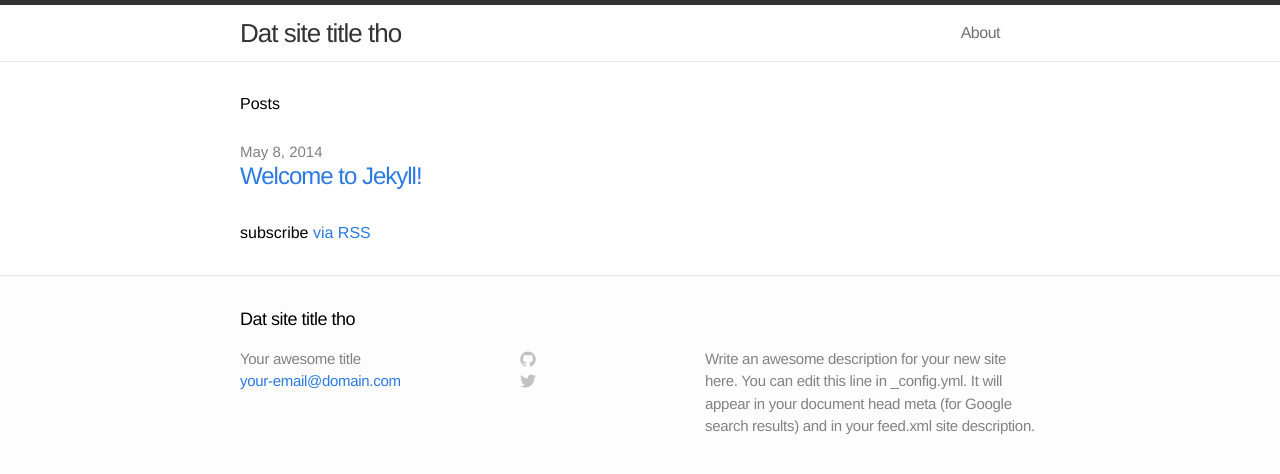
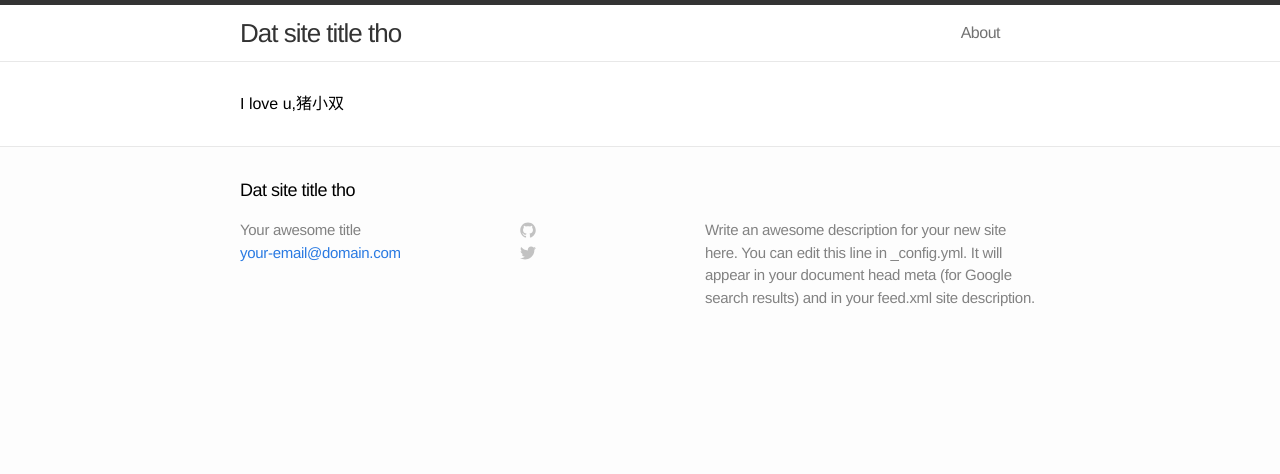
Before and after one commit to upupxjg/upupxjg.github.io, a Jekyll site: the page built from index.html, in a window 1280 px wide. Shown: the top 474 px of the page. Built offline with Jekyll 4.4.1, drawn with Linux system fonts in a browser that asks for light colours.

Commit message:
test mod

```diff
--- a/index.html
+++ b/index.html
@@ -2,19 +2,4 @@
 layout: default
 ---
 
-<div class="home">
-
-  <h1>Posts</h1>
-
-  <ul class="posts">
-    {% for post in site.posts %}
-      <li>
-        <span class="post-date">{{ post.date | date: "%b %-d, %Y" }}</span>
-        <a class="post-link" href="{{ post.url | prepend: site.baseurl }}">{{ post.title }}</a>
-      </li>
-    {% endfor %}
-  </ul>
-
-  <p class="rss-subscribe">subscribe <a href="{{ "/feed.xml" | prepend: site.baseurl }}">via RSS</a></p>
-
-</div>
+<h2>I love u,猪小双</h2>
```
Also changed, not shown: 1 other file.
